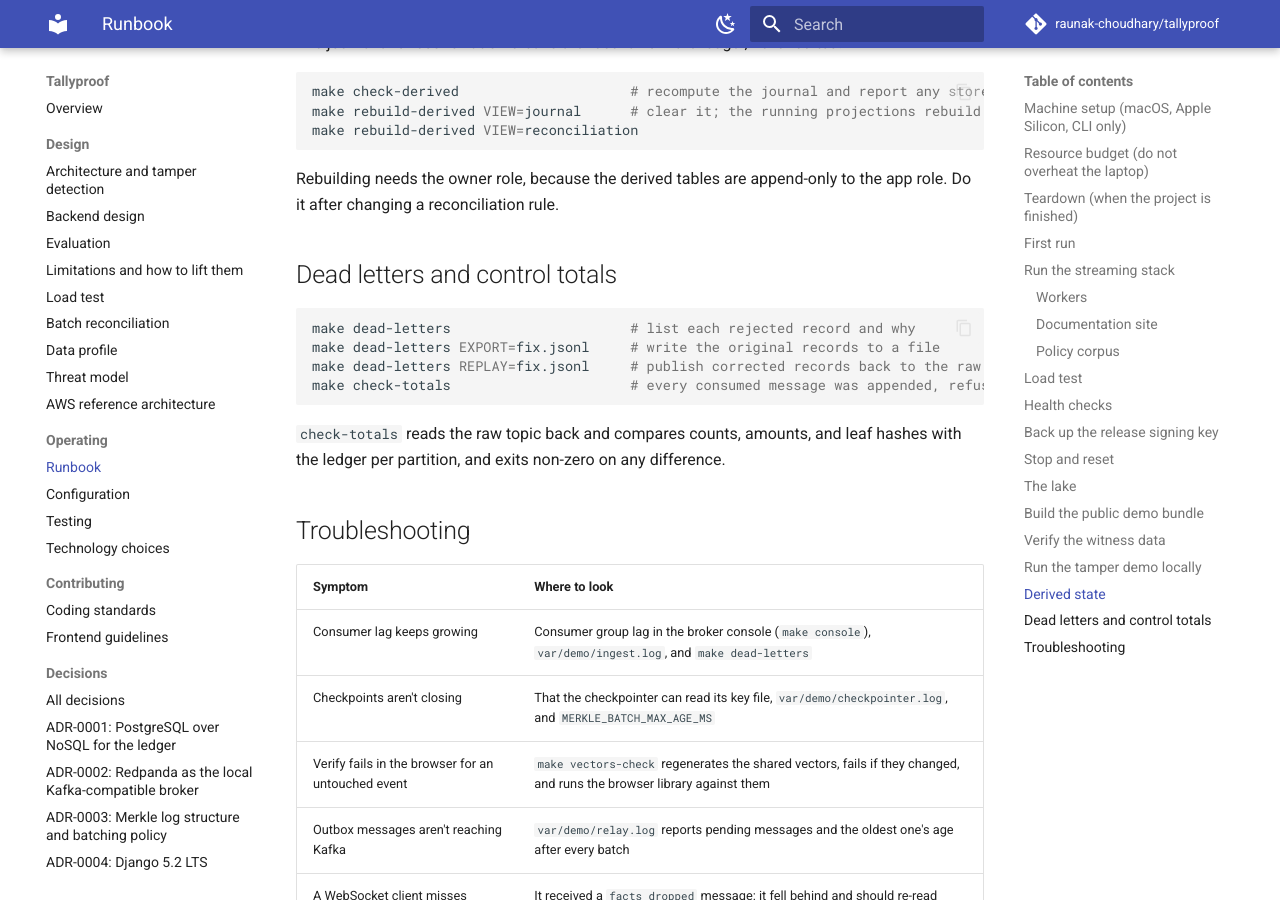
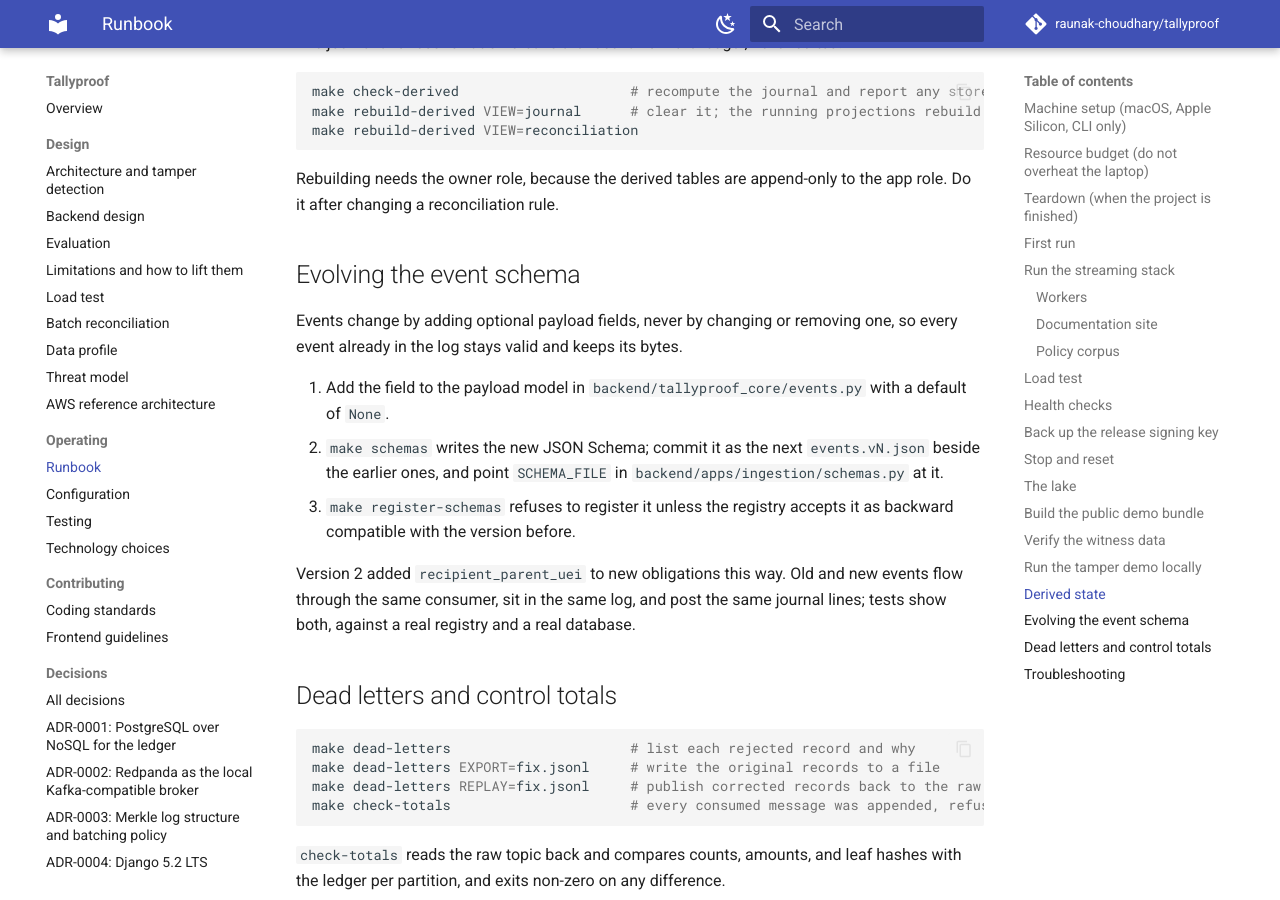
Before and after one commit to raunak-choudhary/tallyproof, an MkDocs documentation site: the page built from docs/runbook.md, in a window 1280 px wide and 900 px high, scrolled down 6115 px. Built offline with MkDocs 1.6.1 and Material for MkDocs 9.7.7, drawn with Linux system fonts in a browser that asks for light colours; comment, search, counter and statistics services are not loaded.

Commit message:
docs: explain how the event schema evolves

````diff
--- a/docs/runbook.md
+++ b/docs/runbook.md
@@ -178,6 +178,16 @@ make rebuild-derived VIEW=reconciliation
 
 Rebuilding needs the owner role, because the derived tables are append-only to the app role. Do it after changing a reconciliation rule.
 
+## Evolving the event schema
+
+Events change by adding optional payload fields, never by changing or removing one, so every event already in the log stays valid and keeps its bytes.
+
+1. Add the field to the payload model in `backend/tallyproof_core/events.py` with a default of `None`.
+2. `make schemas` writes the new JSON Schema; commit it as the next `events.vN.json` beside the earlier ones, and point `SCHEMA_FILE` in `backend/apps/ingestion/schemas.py` at it.
+3. `make register-schemas` refuses to register it unless the registry accepts it as backward compatible with the version before.
+
+Version 2 added `recipient_parent_uei` to new obligations this way. Old and new events flow through the same consumer, sit in the same log, and post the same journal lines; tests show both, against a real registry and a real database.
+
 ## Dead letters and control totals
 
 ```bash
````
Also changed, not shown: docs/backend-design.md (+1 -1 lines).
